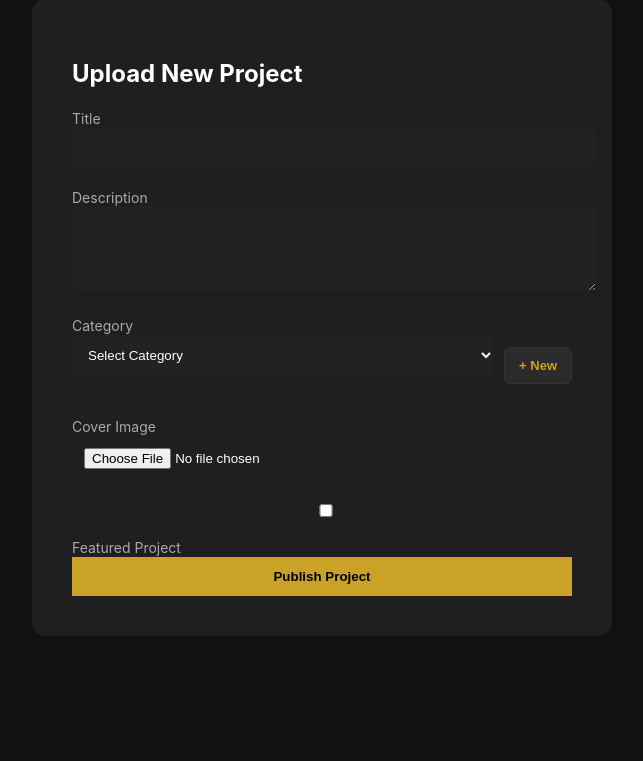
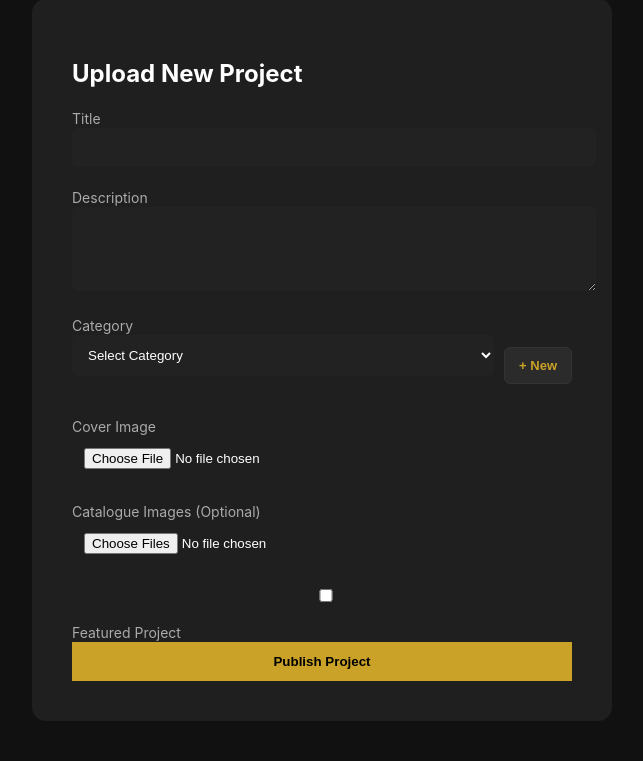
Before and after one commit to abhilashmarathe/aishwarya-portfolio, a Django app: page /upload/ in a window 1280 px wide. Shown: the part 69-830 px from the top of the page, without its empty margins (318-961 px from the left). Before the commit the page ends 705 px from the top, so only its background shows below. Run offline with Django 5.2, Linux system fonts and the light colour scheme; the visitor is signed in with stand-in values (Sample User, id 1); data that the repository does not hold is empty.

Commit message:
Update upload.html

```diff
--- a/templates/upload.html
+++ b/templates/upload.html
@@ -118,15 +118,19 @@
                placeholder="Enter new category"
                style="display:none;">
 
-
         <label>Cover Image</label>
         <input type="file" name="cover_image" required>
+
+        <!-- NEW FIELD -->
+        <label>Catalogue Images (Optional)</label>
+        <input type="file" name="catalogue_images" multiple>
 
         <label>
             <input type="checkbox" name="featured"> Featured Project
         </label>
 
         <button type="submit">Publish Project</button>
+
     </form>
 </div>
 
@@ -146,6 +150,5 @@
 });
 </script>
 
-
 </body>
 </html>
```
Lines whose indentation alone changed are shown as unchanged.
